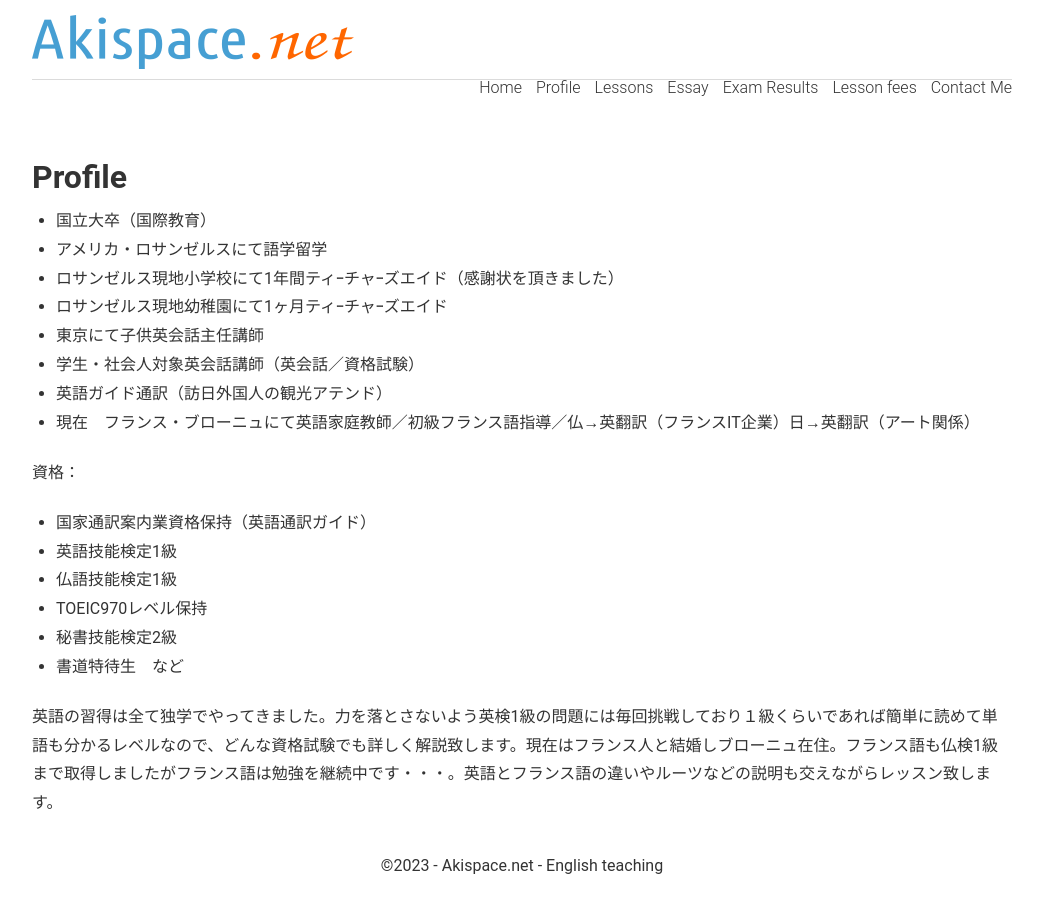
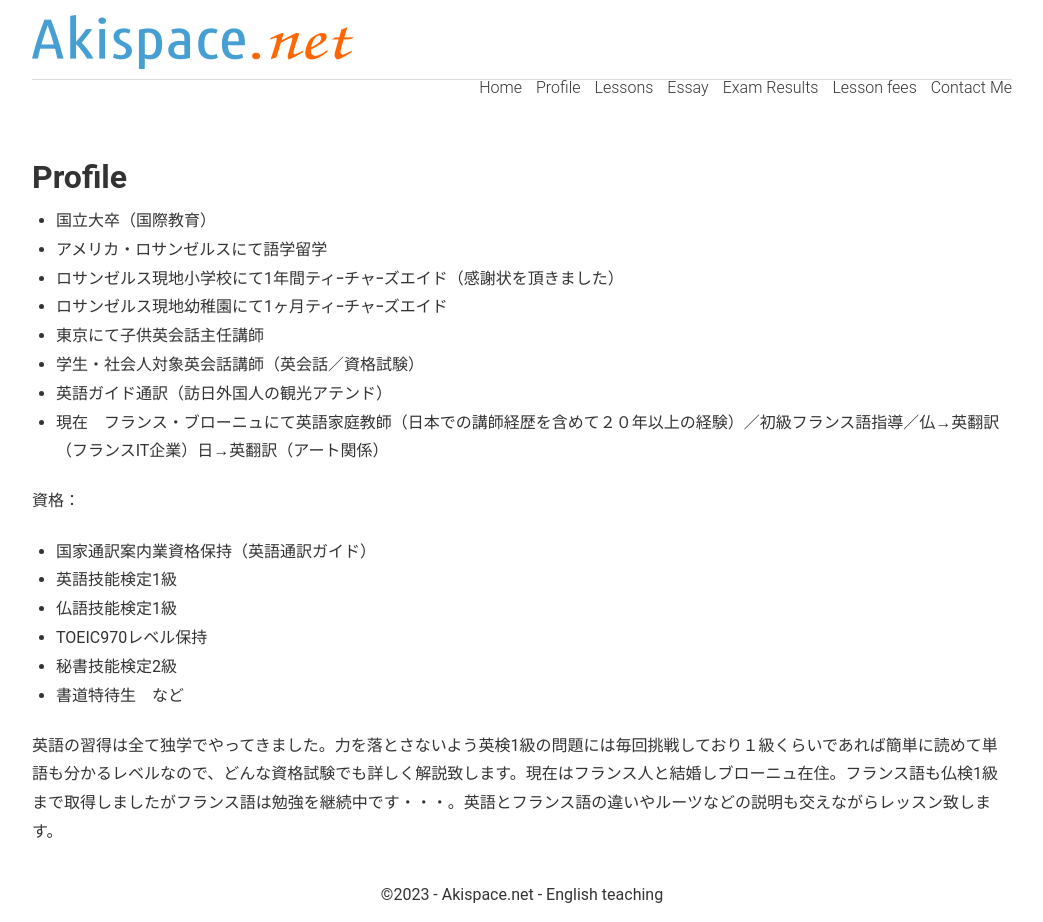
Before and after one commit to phocean/akispace, a Jekyll site: the page built from profile.md, in a window 1280 px wide. Shown: the whole page, without its empty margins (118-1161 px from the left). Built offline with Jekyll 4.4.1, drawn with Linux system fonts in a browser that asks for light colours; before the commit the page ends 900 px from its top, so only the background shows below that.

Commit message:
Update profile.md
one phrase added

```diff
--- a/profile.md
+++ b/profile.md
@@ -15,7 +15,7 @@ description: フランス、パリで探す英語家庭教師。英検1級/フ
 * 東京にて子供英会話主任講師
 * 学生・社会人対象英会話講師（英会話／資格試験）
 * 英語ガイド通訳（訪日外国人の観光アテンド）
-* 現在　フランス・ブローニュにて英語家庭教師／初級フランス語指導／仏→英翻訳（フランスIT企業）日→英翻訳（アート関係）
+* 現在　フランス・ブローニュにて英語家庭教師（日本での講師経歴を含めて２０年以上の経験）／初級フランス語指導／仏→英翻訳（フランスIT企業）日→英翻訳（アート関係）
 
 資格：
 
```
